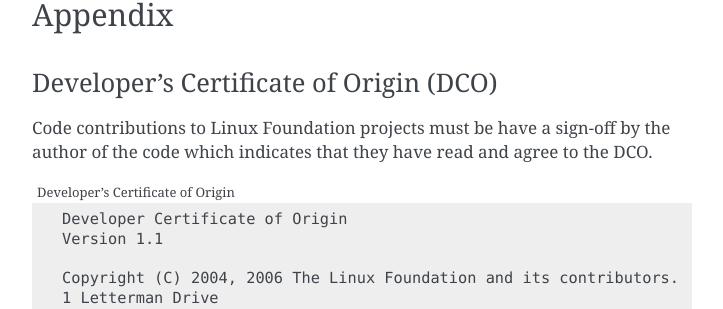
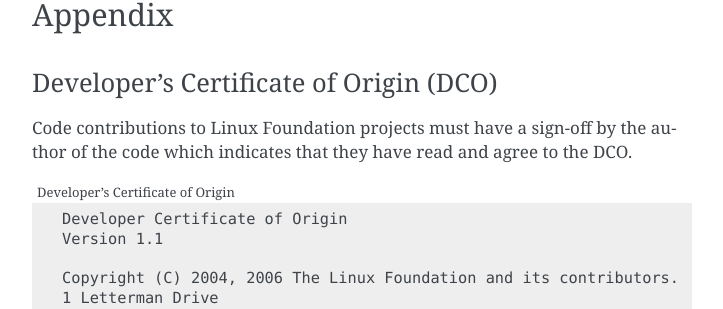
Before and after one commit to lfit/releng-docs, a Sphinx documentation site: the page built from docs/gerrit.rst, in a window 1280 px wide and 900 px high, scrolled down 19503 px. Shown: the part 144-453 px from the top of the window, without its empty margins (388-1111 px from the left). Built offline with Sphinx 7.4.7, drawn with Linux system fonts in a browser that asks for light colours; the version number could not be read and is left out; some of the changed text lies outside the part shown.

Commit message:
Cosmetical changes
Fixed a typo, moved a bullet point left, and removed a word.

Change-Id: Ib1eca3ccf33369ebfec2eeabea7e555d63635166
Signed-off-by: Bengt Thuree <bthuree@linuxfoundation.org>

```diff
--- a/docs/gerrit.rst
+++ b/docs/gerrit.rst
@@ -37,8 +37,8 @@
 * an ssh public/private key pair (see the good `GitHub docs on generating ssh keys
   <https://help.github.com/articles/generating-a-new-ssh-key-and-adding-it-to-the-ssh-agent/>`_)
 
-  * register in the Gerrit server. See below for detailed instructions.
-    :ref:`register-key-gerrit`
+* register in the Gerrit server. See below for detailed instructions.
+  :ref:`register-key-gerrit`
 
 * git-review installed (see: https://www.mediawiki.org/wiki/Gerrit/git-review#Installation)
 
@@ -797,7 +797,7 @@
 Developer's Certificate of Origin (DCO)
 ---------------------------------------
 
-Code contributions to Linux Foundation projects must be have a sign-off by the
+Code contributions to Linux Foundation projects must have a sign-off by the
 author of the code which indicates that they have read and agree to the DCO.
 
 .. literalinclude:: _static/dco-1.1.txt
```
Also changed, not shown: other parts of docs/gerrit.rst (+1 -1 lines).
